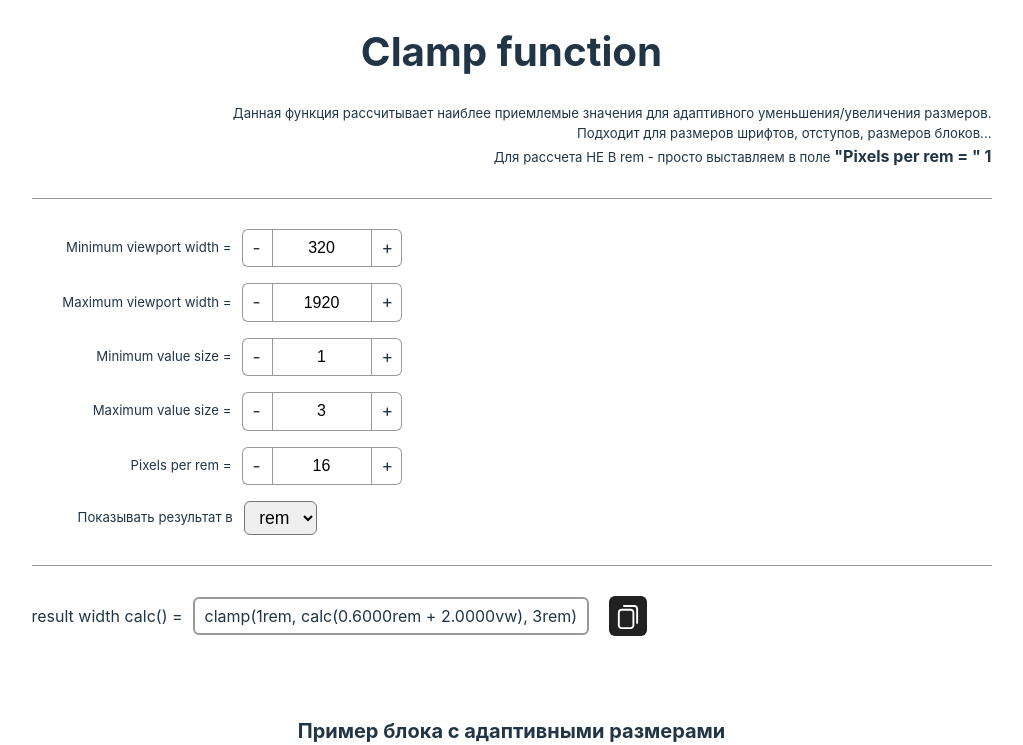
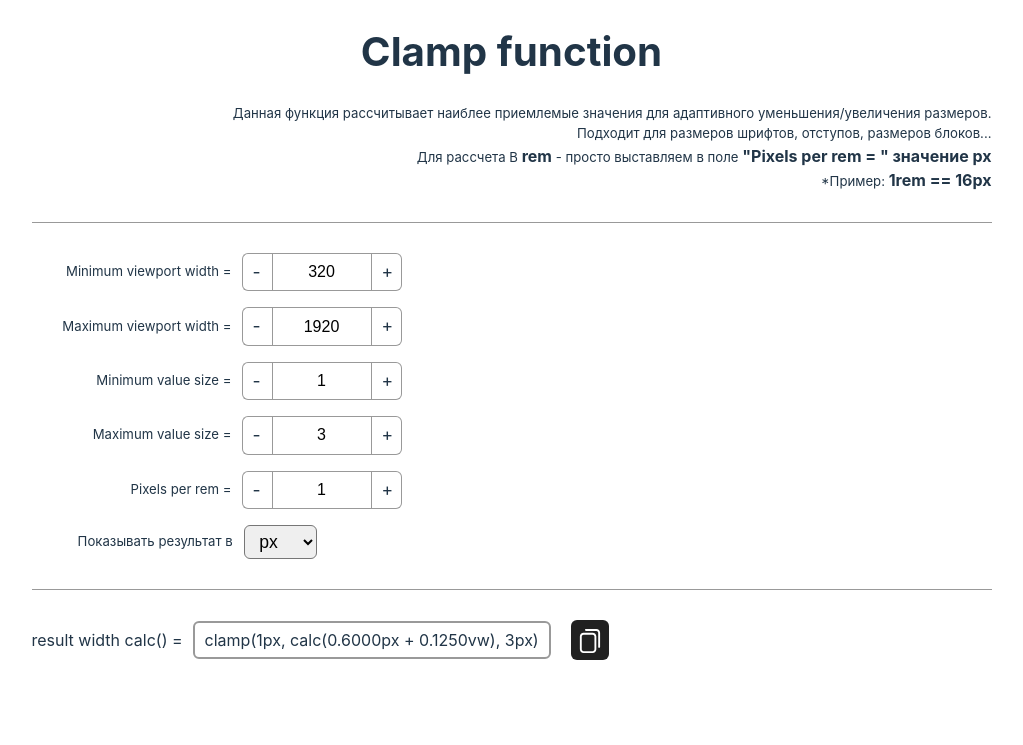
Before and after one commit to OlegKrechkovskiy/clamp-calculator, a React (Vite) app: page / in a window 1280 px wide. Shown: the top 745 px of the page, without its empty margins (121-1144 px from the left). Built offline with nearby package versions, Linux system fonts and the light colour scheme.

Commit message:
Changed the default value and description

```diff
--- a/src/components/ClampFunction/ClampFunction.jsx
+++ b/src/components/ClampFunction/ClampFunction.jsx
@@ -7,8 +7,8 @@ const ClampFunction = () => {
   const [maxWidthPX, setMaxWidthPX] = useState(1920);
   const [minValueSizePX, setMinFontSizePX] = useState(1);
   const [maxValueSizePX, setMaxFontSizePX] = useState(3);
-  const [pixelsPerRem, setPixelsPerRem] = useState(16);
-  const [unitOfMeasurement, setUnitOfMeasurement] = useState('rem');
+  const [pixelsPerRem, setPixelsPerRem] = useState(1);
+  const [unitOfMeasurement, setUnitOfMeasurement] = useState('px');
 
   const fields = [
     {
@@ -108,9 +108,10 @@ const ClampFunction = () => {
         Подходит для размеров шрифтов, отступов, размеров блоков...
       </p>
       <p className={styles['page-description']}>
-        Для рассчета НЕ В rem - просто выставляем в поле{' '}
-        <b>&quot;Pixels&nbsp;per&nbsp;rem&nbsp;=&nbsp;&quot;&nbsp;1</b>
+        Для рассчета В <b>rem</b> - просто выставляем в поле{' '}
+        <b>&quot;Pixels&nbsp;per&nbsp;rem&nbsp;=&nbsp;&quot;&nbsp;значение px</b>
       </p>
+      <p className={styles['page-description']}>*Пример:&nbsp;<b>1rem&nbsp;==&nbsp;16px</b></p>
 
       <div className={styles['block']}>
         {fields.map((field, index) => (
@@ -153,7 +154,7 @@ const ClampFunction = () => {
               setUnitOfMeasurement(event.target.value);
               changeUnion(event.target.value, result);
             }}
-            defaultValue='rem'
+            defaultValue='px'
           >
             <option value='rem'>rem</option>
             <option value='px'>px</option>
```
